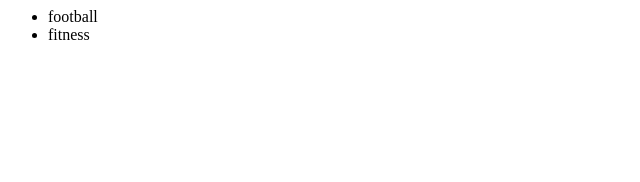
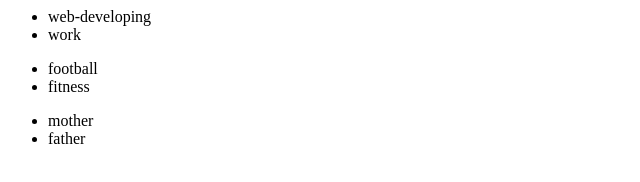
Before and after one commit to 5gunner/github, a plain HTML site: page index.html in a window 1280 px wide. Shown: the whole page, without its empty margins (0-640 px from the left). Drawn offline with Linux system fonts and the light colour scheme.

Commit message:
added family

```diff
--- a/index.html
+++ b/index.html
@@ -1,8 +1,16 @@
 <html>
 <body>
+  <ul class="passion">
+    <li>web-developing</li>
+    <li>work</li>
+  </ul>
   <ul class="hobby">
     <li>football</li>
     <li>fitness</li>
   </ul>
+  <ul class="family">
+    <li>mother</li>
+    <li>father</li>
+  </ul>
 </body>
 </html>
```
